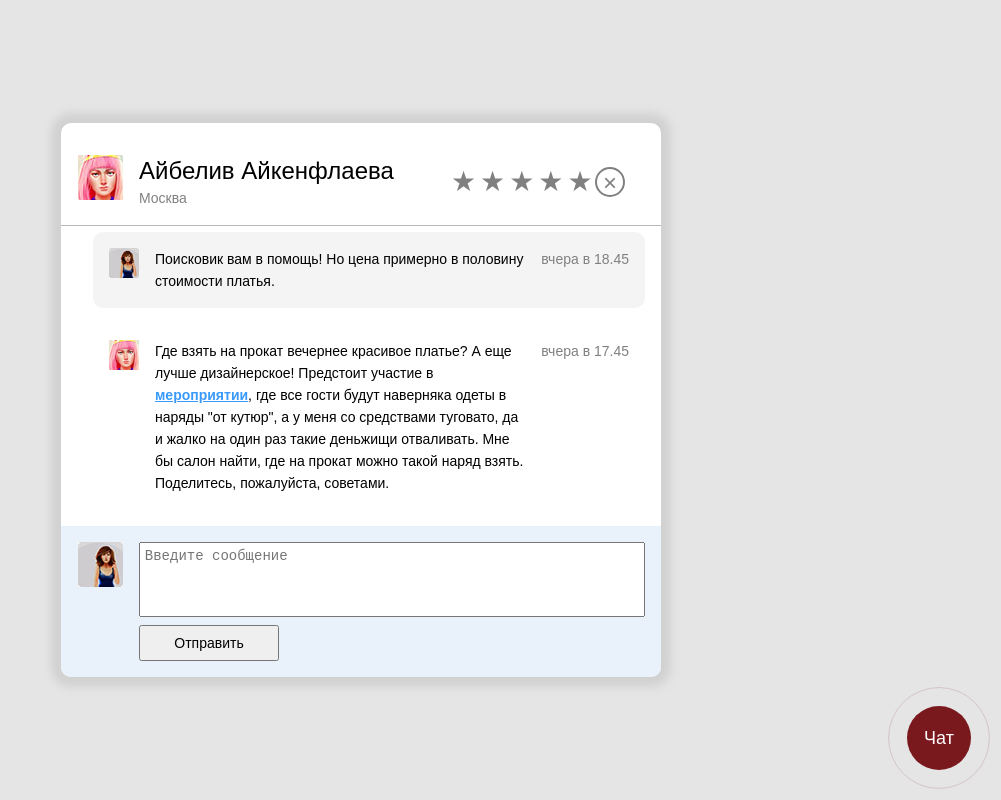
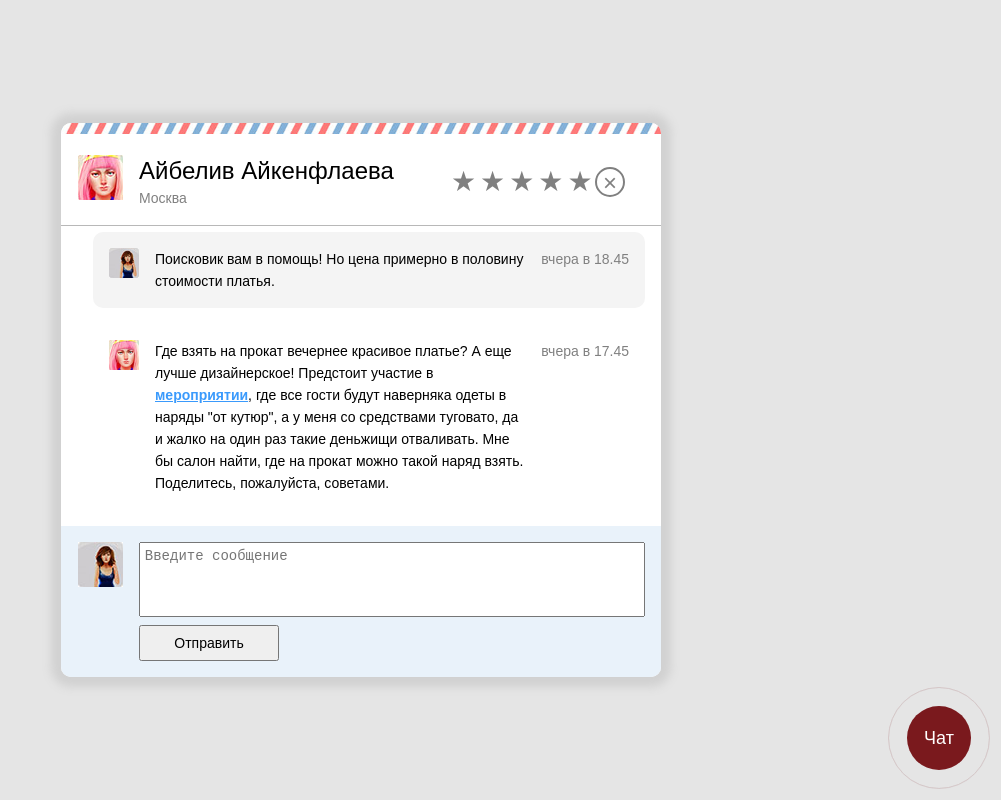
Before and after one commit to alexstekk/chat, a website built with Vite: page index.html in a window 1280 px wide. Both pictures are taken after a click on the button "Чат". Shown: the whole page, without its empty margins (279-1280 px from the left). Built offline with nearby package versions, Linux system fonts and the light colour scheme; files whose address does not match are found by name.

Commit message:
fixes deploy paths

```diff
--- a/index.html
+++ b/index.html
@@ -13,7 +13,9 @@
             <div class="content">
                 <div class="chat hidden" id="chat">
                     <div class="chat__body">
-                        <div class="decor-line"></div>
+                        <div class="decor-line">
+                            <img alt="decor line" src="./img/chat/decor-line.jpg">
+                        </div>
                         <div class="chat__header header-chat">
                             <div class="header-chat__container">
                                 <div class="header-chat__user">
--- a/package.json
+++ b/package.json
@@ -1,7 +1,7 @@
 {
   "name": "chat",
   "private": true,
-  "version": "0.0.0",
+  "version": "0.0.1",
   "type": "module",
   "homepage": "https://alexstekk.github.io/chat/",
   "scripts": {
--- a/src/globals.scss
+++ b/src/globals.scss
@@ -1,4 +1,3 @@
-@import url('https://fonts.googleapis.com/css2?family=Maven+Pro:wght@400..900&family=Plus+Jakarta+Sans:ital,wght@0,200..800;1,200..800&display=swap');
 
 :root {
   --font-family-main: Arial;
--- a/src/style.scss
+++ b/src/style.scss
@@ -106,7 +106,10 @@ body {
   left: 0;
   width: 100%;
   height: 11px;
-  background: url('img/chat/decor-line.jpg');
+
+  img {
+    max-width: 100%;
+  }
 }
 
 .header-chat {
```
